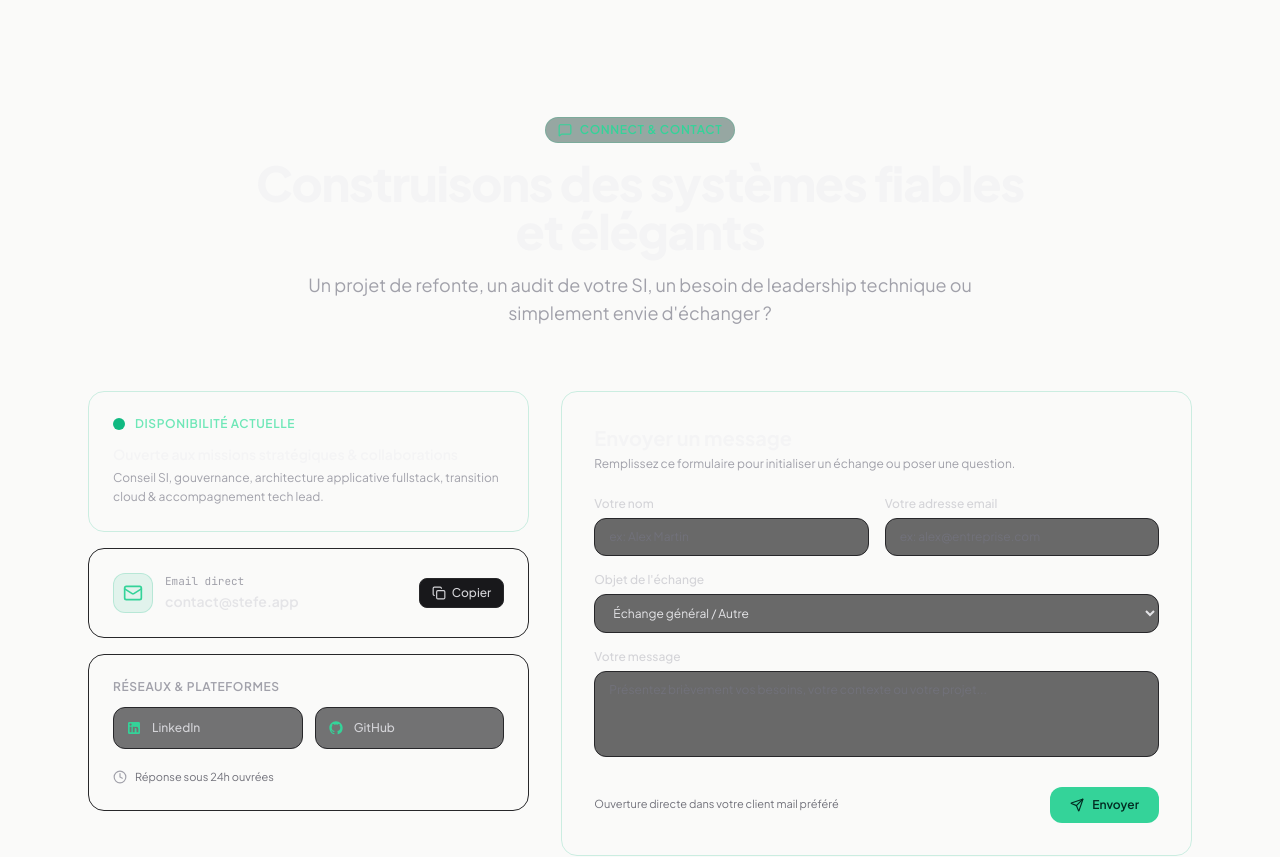
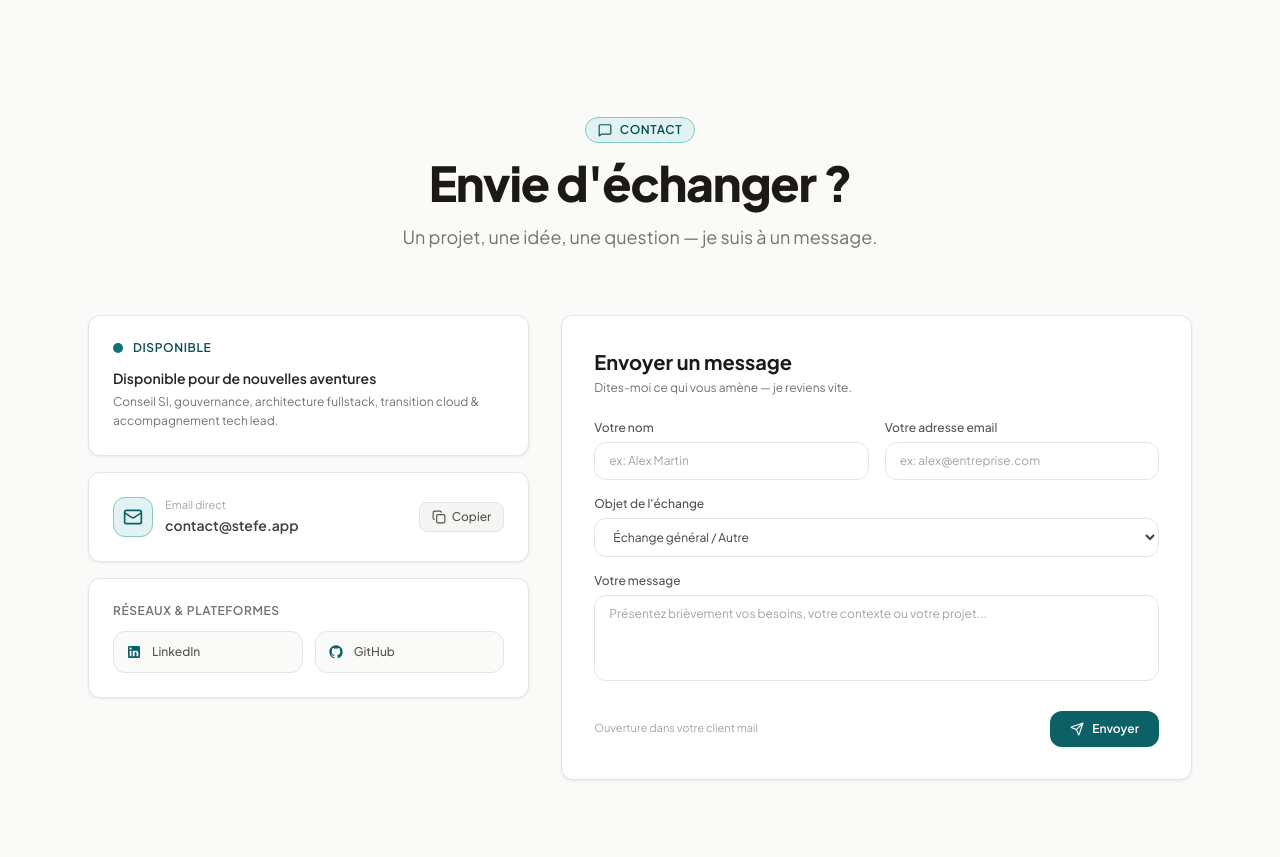
Before and after one commit to mytil67/stefeapp, a React (Vite) app: page / in a window 1280 px wide. Shown: the part 5020-5877 px from the top of the page. Built offline with nearby package versions, Linux system fonts and the light colour scheme; the HTML template or start-up script is replaced by a standard one.

Commit message:
feat: warm conversational contact section

```diff
--- a/src/components/ContactSection.tsx
+++ b/src/components/ContactSection.tsx
@@ -1,5 +1,5 @@
 import React, { useState } from 'react'
-import { Mail, Copy, Check, Send, MessageSquare, Clock } from 'lucide-react'
+import { Mail, Copy, Check, Send, MessageSquare } from 'lucide-react'
 
 export const ContactSection: React.FC = () => {
   const [copied, setCopied] = useState(false)
@@ -21,7 +21,6 @@ export const ContactSection: React.FC = () => {
 
   const handleSubmit = (e: React.FormEvent) => {
     e.preventDefault()
-    // Open default mailto with prefilled information
     const subjectEncoded = encodeURIComponent(`[stefe.app] ${formData.subject} - ${formData.name}`)
     const bodyEncoded = encodeURIComponent(
       `Bonjour Stefe,\n\n${formData.message}\n\nCordialement,\n${formData.name}\nEmail: ${formData.email}`
@@ -36,15 +35,15 @@ export const ContactSection: React.FC = () => {
       <div className="max-w-6xl mx-auto px-4 sm:px-6">
         {/* Header */}
         <div className="text-center max-w-3xl mx-auto mb-16">
-          <div className="inline-flex items-center gap-2 px-3 py-1 rounded-full bg-emerald-950/40 border border-emerald-500/20 text-emerald-400 text-xs font-semibold uppercase tracking-wider mb-4">
+          <div className="inline-flex items-center gap-2 px-3 py-1 rounded-full bg-teal-50 dark:bg-teal-900/30 border border-teal-200 dark:border-teal-700 text-teal-700 dark:text-teal-400 text-xs font-semibold uppercase tracking-wider mb-4">
             <MessageSquare className="w-3.5 h-3.5" />
-            <span>Connect & Contact</span>
+            <span>Contact</span>
           </div>
-          <h2 className="text-3xl sm:text-5xl font-extrabold text-zinc-100 tracking-tight">
-            Construisons des systèmes fiables et élégants
+          <h2 className="text-3xl sm:text-5xl font-extrabold text-stone-900 dark:text-stone-50 tracking-tight">
+            Envie d'échanger ?
           </h2>
-          <p className="mt-4 text-base sm:text-lg text-zinc-400">
-            Un projet de refonte, un audit de votre SI, un besoin de leadership technique ou simplement envie d'échanger ?
+          <p className="mt-4 text-base sm:text-lg text-stone-500 dark:text-stone-400">
+            Un projet, une idée, une question — je suis à un message.
           </p>
         </div>
 
@@ -52,35 +51,32 @@ export const ContactSection: React.FC = () => {
           {/* Left info column (5 cols) */}
           <div className="lg:col-span-5 space-y-4">
             {/* Status card */}
-            <div className="glass-card rounded-2xl p-6 border border-emerald-500/20">
+            <div className="card rounded-2xl p-6 border-teal-200 dark:border-teal-700">
               <div className="flex items-center gap-2.5 mb-3">
-                <span className="relative flex h-3 w-3">
-                  <span className="animate-ping absolute inline-flex h-full w-full rounded-full bg-emerald-400 opacity-75" />
-                  <span className="relative inline-flex rounded-full h-3 w-3 bg-emerald-500" />
-                </span>
-                <span className="text-xs font-semibold text-emerald-300 uppercase tracking-wider">
-                  Disponibilité actuelle
+                <span className="w-2.5 h-2.5 rounded-full bg-teal-500" />
+                <span className="text-xs font-semibold text-teal-700 dark:text-teal-300 uppercase tracking-wider">
+                  Disponible
                 </span>
               </div>
-              <p className="text-sm font-semibold text-zinc-100 mb-1">
-                Ouverte aux missions stratégiques & collaborations
+              <p className="text-sm font-semibold text-stone-800 dark:text-stone-100 mb-1">
+                Disponible pour de nouvelles aventures
               </p>
-              <p className="text-xs text-zinc-400 leading-relaxed">
-                Conseil SI, gouvernance, architecture applicative fullstack, transition cloud & accompagnement tech lead.
+              <p className="text-xs text-stone-500 dark:text-stone-400 leading-relaxed">
+                Conseil SI, gouvernance, architecture fullstack, transition cloud & accompagnement tech lead.
               </p>
             </div>
 
             {/* Email card with 1-click copy */}
-            <div className="glass-card rounded-2xl p-6 border border-zinc-800 flex items-center justify-between gap-4">
+            <div className="card rounded-2xl p-6 flex items-center justify-between gap-4">
               <div className="flex items-center gap-3">
-                <div className="w-10 h-10 rounded-xl bg-emerald-500/10 border border-emerald-500/20 flex items-center justify-center text-emerald-400">
+                <div className="w-10 h-10 rounded-xl bg-teal-50 dark:bg-teal-900/30 border border-teal-200 dark:border-teal-700 flex items-center justify-center text-teal-600 dark:text-teal-400">
                   <Mail className="w-5 h-5" />
                 </div>
                 <div>
-                  <span className="text-[11px] font-mono text-zinc-400 block">Email direct</span>
+                  <span className="text-[11px] text-stone-400 dark:text-stone-500 block">Email direct</span>
                   <a
                     href={`mailto:${email}`}
-                    className="text-sm font-semibold text-zinc-200 hover:text-emerald-300 transition-colors"
+                    className="text-sm font-semibold text-stone-700 dark:text-stone-200 hover:text-teal-600 dark:hover:text-teal-400 transition-colors"
                   >
                     {email}
                   </a>
@@ -89,13 +85,13 @@ export const ContactSection: React.FC = () => {
 
               <button
                 onClick={handleCopyEmail}
-                className="flex items-center gap-1.5 px-3 py-1.5 rounded-lg bg-zinc-900 border border-zinc-800 hover:border-emerald-500/40 text-xs font-medium text-zinc-300 hover:text-emerald-300 transition-all cursor-pointer"
+                className="flex items-center gap-1.5 px-3 py-1.5 rounded-lg bg-stone-100 dark:bg-stone-800 border border-stone-200 dark:border-stone-700 hover:border-teal-300 dark:hover:border-teal-600 text-xs font-medium text-stone-600 dark:text-stone-300 hover:text-teal-600 dark:hover:text-teal-400 transition-all cursor-pointer"
                 title="Copier l'adresse"
               >
                 {copied ? (
                   <>
-                    <Check className="w-3.5 h-3.5 text-emerald-400" />
-                    <span className="text-emerald-400">Copié</span>
+                    <Check className="w-3.5 h-3.5 text-teal-500" />
+                    <span className="text-teal-600 dark:text-teal-400">Copié</span>
                   </>
                 ) : (
                   <>
@@ -107,8 +103,8 @@ export const ContactSection: React.FC = () => {
             </div>
 
             {/* Social & networks */}
-            <div className="glass-card rounded-2xl p-6 border border-zinc-800 space-y-3">
-              <span className="text-xs font-semibold text-zinc-400 uppercase tracking-wider block">
+            <div className="card rounded-2xl p-6 space-y-3">
+              <span className="text-xs font-semibold text-stone-500 dark:text-stone-400 uppercase tracking-wider block">
                 Réseaux & Plateformes
               </span>
 
@@ -117,9 +113,9 @@ export const ContactSection: React.FC = () => {
                   href="https://linkedin.com"
                   target="_blank"
                   rel="noopener noreferrer"
-                  className="flex items-center gap-2.5 p-3 rounded-xl bg-zinc-900/60 border border-zinc-800 hover:border-emerald-500/30 hover:bg-emerald-950/10 text-xs font-medium text-zinc-300 hover:text-emerald-300 transition-all"
+                  className="flex items-center gap-2.5 p-3 rounded-xl bg-stone-50 dark:bg-stone-800 border border-stone-200 dark:border-stone-700 hover:border-teal-300 dark:hover:border-teal-600 text-xs font-medium text-stone-600 dark:text-stone-300 hover:text-teal-600 dark:hover:text-teal-400 transition-all"
                 >
-                  <svg className="w-4 h-4 text-emerald-400 fill-current" viewBox="0 0 24 24">
+                  <svg className="w-4 h-4 text-teal-600 dark:text-teal-400 fill-current" viewBox="0 0 24 24">
                     <path d="M19 3a2 2 0 0 1 2 2v14a2 2 0 0 1-2 2H5a2 2 0 0 1-2-2V5a2 2 0 0 1 2-2h14m-.5 15.5v-5.3a3.26 3.26 0 0 0-3.26-3.26c-.85 0-1.84.52-2.28 1.3v-1.11h-2.79v8.37h2.79v-4.93c0-.77.62-1.4 1.39-1.4a1.4 1.4 0 0 1 1.4 1.4v4.93h2.75M6.88 8.56a1.68 1.68 0 0 0 1.68-1.68c0-.93-.75-1.69-1.68-1.69a1.69 1.69 0 0 0-1.69 1.69c0 .93.76 1.68 1.69 1.68m1.39 9.94v-8.37H5.5v8.37h2.77z"/>
                   </svg>
                   <span>LinkedIn</span>
@@ -129,35 +125,30 @@ export const ContactSection: React.FC = () => {
                   href="https://github.com"
                   target="_blank"
                   rel="noopener noreferrer"
-                  className="flex items-center gap-2.5 p-3 rounded-xl bg-zinc-900/60 border border-zinc-800 hover:border-emerald-500/30 hover:bg-emerald-950/10 text-xs font-medium text-zinc-300 hover:text-emerald-300 transition-all"
+                  className="flex items-center gap-2.5 p-3 rounded-xl bg-stone-50 dark:bg-stone-800 border border-stone-200 dark:border-stone-700 hover:border-teal-300 dark:hover:border-teal-600 text-xs font-medium text-stone-600 dark:text-stone-300 hover:text-teal-600 dark:hover:text-teal-400 transition-all"
                 >
-                  <svg className="w-4 h-4 text-emerald-400 fill-current" viewBox="0 0 24 24">
+                  <svg className="w-4 h-4 text-teal-600 dark:text-teal-400 fill-current" viewBox="0 0 24 24">
                     <path d="M12 2C6.477 2 2 6.484 2 12.017c0 4.425 2.865 8.18 6.839 9.504.5.092.682-.217.682-.483 0-.237-.008-.868-.013-1.703-2.782.605-3.369-1.343-3.369-1.343-.454-1.158-1.11-1.466-1.11-1.466-.908-.62.069-.608.069-.608 1.003.07 1.53 1.032 1.53 1.032.892 1.53 2.341 1.088 2.91.832.092-.647.35-1.088.636-1.338-2.22-.253-4.555-1.113-4.555-4.951 0-1.093.39-1.988 1.029-2.688-.103-.253-.446-1.272.098-2.65 0 0 .84-.27 2.75 1.026A9.564 9.564 0 0112 6.844c.85.004 1.705.115 2.504.337 1.909-1.296 2.747-1.027 2.747-1.027.546 1.379.202 2.398.1 2.651.64.7 1.028 1.595 1.028 2.688 0 3.848-2.339 4.695-4.566 4.943.359.309.678.92.678 1.855 0 1.338-.012 2.419-.012 2.747 0 .268.18.58.688.482A10.019 10.019 0 0022 12.017C22 6.484 17.522 2 12 2z"/>
                   </svg>
                   <span>GitHub</span>
                 </a>
               </div>
-
-              <div className="flex items-center gap-2 text-[11px] text-zinc-500 pt-2">
-                <Clock className="w-3.5 h-3.5 text-zinc-400" />
-                <span>Réponse sous 24h ouvrées</span>
-              </div>
             </div>
           </div>
 
           {/* Right form column (7 cols) */}
-          <div className="lg:col-span-7 glass-card rounded-2xl p-7 md:p-8 border border-emerald-500/20">
-            <h3 className="text-xl font-bold text-zinc-100 mb-1">
+          <div className="lg:col-span-7 card rounded-2xl p-7 md:p-8">
+            <h3 className="text-xl font-bold text-stone-900 dark:text-stone-50 mb-1">
               Envoyer un message
             </h3>
-            <p className="text-xs text-zinc-400 mb-6">
-              Remplissez ce formulaire pour initialiser un échange ou poser une question.
+            <p className="text-xs text-stone-500 dark:text-stone-400 mb-6">
+              Dites-moi ce qui vous amène — je reviens vite.
             </p>
 
             <form onSubmit={handleSubmit} className="space-y-4">
               <div className="grid grid-cols-1 sm:grid-cols-2 gap-4">
                 <div>
-                  <label className="block text-xs font-medium text-zinc-300 mb-1.5">
+                  <label className="block text-xs font-medium text-stone-600 dark:text-stone-300 mb-1.5">
                     Votre nom
                   </label>
                   <input
@@ -166,12 +157,12 @@ export const ContactSection: React.FC = () => {
                     value={formData.name}
                     onChange={(e) => setFormData({ ...formData, name: e.target.value })}
                     placeholder="ex: Alex Martin"
-                    className="w-full px-3.5 py-2.5 rounded-xl bg-zinc-950/60 border border-zinc-800 text-xs text-zinc-200 placeholder-zinc-500 focus:outline-none focus:border-emerald-500/60 focus:ring-1 focus:ring-emerald-500/30 transition-all"
+                    className="w-full px-3.5 py-2.5 rounded-xl bg-white dark:bg-stone-800 border border-stone-200 dark:border-stone-700 text-xs text-stone-700 dark:text-stone-200 placeholder-stone-400 dark:placeholder-stone-500 focus:outline-none focus:border-teal-400 dark:focus:border-teal-500 focus:ring-1 focus:ring-teal-400/30 transition-all"
                   />
                 </div>
 
                 <div>
-                  <label className="block text-xs font-medium text-zinc-300 mb-1.5">
+                  <label className="block text-xs font-medium text-stone-600 dark:text-stone-300 mb-1.5">
                     Votre adresse email
                   </label>
                   <input
@@ -180,19 +171,19 @@ export const ContactSection: React.FC = () => {
                     value={formData.email}
                     onChange={(e) => setFormData({ ...formData, email: e.target.value })}
                     placeholder="ex: alex@entreprise.com"
-                    className="w-full px-3.5 py-2.5 rounded-xl bg-zinc-950/60 border border-zinc-800 text-xs text-zinc-200 placeholder-zinc-500 focus:outline-none focus:border-emerald-500/60 focus:ring-1 focus:ring-emerald-500/30 transition-all"
+                    className="w-full px-3.5 py-2.5 rounded-xl bg-white dark:bg-stone-800 border border-stone-200 dark:border-stone-700 text-xs text-stone-700 dark:text-stone-200 placeholder-stone-400 dark:placeholder-stone-500 focus:outline-none focus:border-teal-400 dark:focus:border-teal-500 focus:ring-1 focus:ring-teal-400/30 transition-all"
                   />
                 </div>
               </div>
 
               <div>
-                <label className="block text-xs font-medium text-zinc-300 mb-1.5">
+                <label className="block text-xs font-medium text-stone-600 dark:text-stone-300 mb-1.5">
                   Objet de l'échange
                 </label>
                 <select
                   value={formData.subject}
                   onChange={(e) => setFormData({ ...formData, subject: e.target.value })}
-                  className="w-full px-3.5 py-2.5 rounded-xl bg-zinc-950/60 border border-zinc-800 text-xs text-zinc-200 focus:outline-none focus:border-emerald-500/60 focus:ring-1 focus:ring-emerald-500/30 transition-all"
+                  className="w-full px-3.5 py-2.5 rounded-xl bg-white dark:bg-stone-800 border border-stone-200 dark:border-stone-700 text-xs text-stone-700 dark:text-stone-200 focus:outline-none focus:border-teal-400 dark:focus:border-teal-500 focus:ring-1 focus:ring-teal-400/30 transition-all"
                 >
                   <option value="Direction Technique & Lead">Direction Technique & Lead Dev</option>
                   <option value="Audit & Conseil SI">Audit & Conseil Système d'Information</option>
@@ -202,7 +193,7 @@ export const ContactSection: React.FC = () => {
               </div>
 
               <div>
-                <label className="block text-xs font-medium text-zinc-300 mb-1.5">
+                <label className="block text-xs font-medium text-stone-600 dark:text-stone-300 mb-1.5">
                   Votre message
                 </label>
                 <textarea
@@ -211,17 +202,17 @@ export const ContactSection: React.FC = () => {
                   value={formData.message}
                   onChange={(e) => setFormData({ ...formData, message: e.target.value })}
                   placeholder="Présentez brièvement vos besoins, votre contexte ou votre projet..."
-                  className="w-full px-3.5 py-2.5 rounded-xl bg-zinc-950/60 border border-zinc-800 text-xs text-zinc-200 placeholder-zinc-500 focus:outline-none focus:border-emerald-500/60 focus:ring-1 focus:ring-emerald-500/30 transition-all resize-none"
+                  className="w-full px-3.5 py-2.5 rounded-xl bg-white dark:bg-stone-800 border border-stone-200 dark:border-stone-700 text-xs text-stone-700 dark:text-stone-200 placeholder-stone-400 dark:placeholder-stone-500 focus:outline-none focus:border-teal-400 dark:focus:border-teal-500 focus:ring-1 focus:ring-teal-400/30 transition-all resize-none"
                 />
               </div>
 
               <div className="pt-2 flex items-center justify-between">
-                <span className="text-[11px] text-zinc-500">
-                  Ouverture directe dans votre client mail préféré
+                <span className="text-[11px] text-stone-400 dark:text-stone-500">
+                  Ouverture dans votre client mail
                 </span>
                 <button
                   type="submit"
-                  className="inline-flex items-center gap-2 px-5 py-2.5 rounded-xl text-xs font-semibold text-emerald-950 bg-emerald-400 hover:bg-emerald-300 transition-all shadow-emerald-sm cursor-pointer"
+                  className="inline-flex items-center gap-2 px-5 py-2.5 rounded-xl text-xs font-semibold text-white bg-teal-600 hover:bg-teal-500 transition-all shadow-sm cursor-pointer"
                 >
                   <Send className="w-3.5 h-3.5" />
                   <span>Envoyer</span>
@@ -229,8 +220,8 @@ export const ContactSection: React.FC = () => {
               </div>
 
               {formSent && (
-                <div className="mt-3 p-3 rounded-xl bg-emerald-950/40 border border-emerald-500/30 text-emerald-300 text-xs flex items-center gap-2">
-                  <Check className="w-4 h-4 text-emerald-400 shrink-0" />
+                <div className="mt-3 p-3 rounded-xl bg-teal-50 dark:bg-teal-900/30 border border-teal-200 dark:border-teal-700 text-teal-700 dark:text-teal-300 text-xs flex items-center gap-2">
+                  <Check className="w-4 h-4 text-teal-500 shrink-0" />
                   <span>Votre message est préparé ! Merci pour votre prise de contact.</span>
                 </div>
               )}
```
